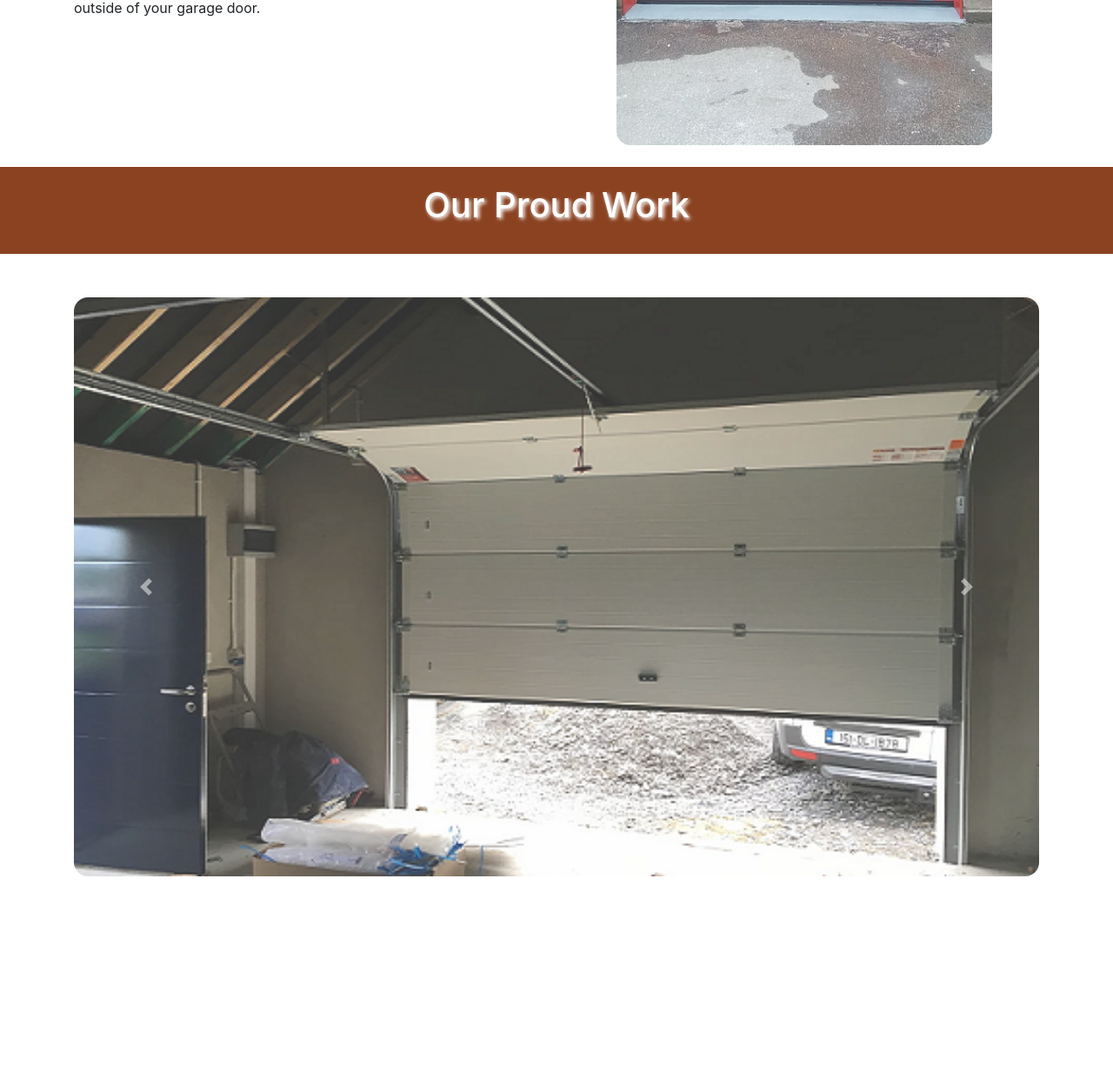
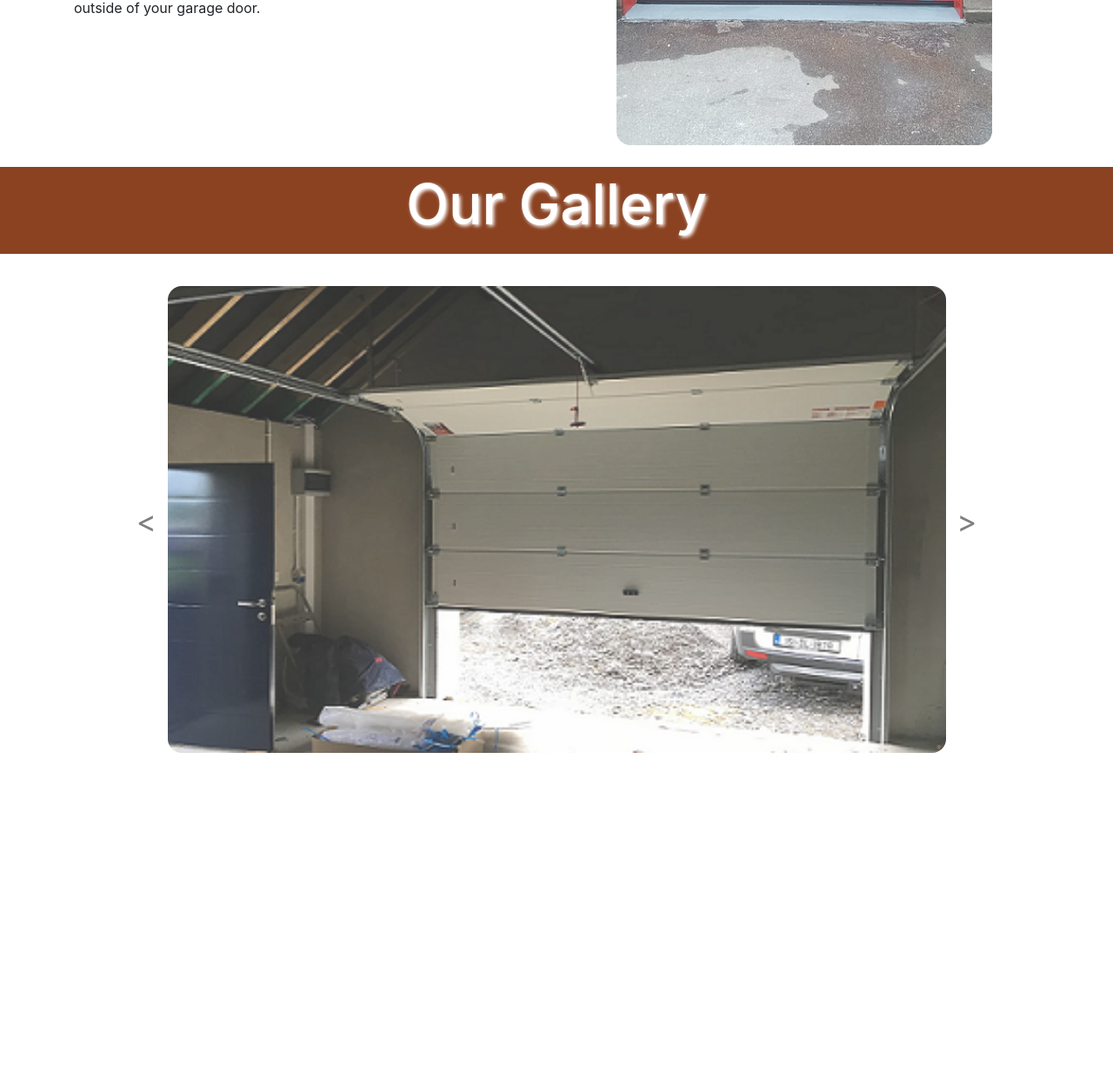
Before and after one commit to Tavilazar2020/Garage_Doors_Solutions, a PHP site: page / in a window 1280 px wide. Shown: the part 2203-3451 px from the top of the page at 87% size. Run offline with PHP 8.4, Linux system fonts and the light colour scheme; some libraries are stand-ins or nearby versions.

Commit message:
carrousel fix
carrousel fix

```diff
--- a/css/style.css
+++ b/css/style.css
@@ -66,7 +66,7 @@
 
 }
 
-.section-1{
+#section-1{
 
     padding: 5vmin 0;
 }
@@ -83,11 +83,12 @@
 .h1_Gallery{
 
     text-align: center;
+    font-size:400%;
     justify-content: center;
     width: 100%;
     height: 100px;
-    margin-bottom: 2%;
-    padding-top: 20px;
+    margin-bottom: 1%;
+    padding-top: 5px;
     margin-top: 2%;
     background-color: rgb(138, 66, 33);
     color: white;
@@ -95,8 +96,29 @@
 
 }
 
-.carousel .slide{
+.carousel-inner {
 
-width: fit-content;
+margin: auto;
+}
 
+.carousel-control-prev-icon,
+.carousel-control-next-icon {
+  height: 50px;
+  width: 50px;
+  outline: black;
+  background-size: 50%, 50%;
+  background-image: none;
 }
+
+.carousel-control-next-icon:after
+{
+  content: '>';
+  font-size: 35px;
+  color: black;
+}
+
+.carousel-control-prev-icon:after {
+  content: '<';
+  font-size: 35px;
+  color: black;
+}
--- a/index.html
+++ b/index.html
@@ -33,7 +33,7 @@
                             <a class="nav-link" href="#">Products |</a>
                         </li>
                         <li class="nav-item">
-                            <a class="nav-link" href="#">Support and services |</a>
+                            <a class="nav-link" href="#section-1">Support and services |</a>
                         </li>
                         <li class="nav-item">
                             <a class="nav-link" href="#section-3">Gallery |</a>
@@ -59,7 +59,7 @@
     <main>
 
         <!-- Section 1 -->
-        <section class="section-1">
+        <section id="section-1">
 
             <div class="div container text-center">
                 <div class="row">
@@ -150,12 +150,12 @@
 
 
         <section id="section-3">
-            <h1 class="h1_Gallery"> Our Proud Work</h1><br>
+            <h1 class="h1_Gallery"> Our Gallery</h1><br>
 
             <div class="div container text-center">
 
-                    <div id="carouselExampleControls" class="carousel slide" data-ride="carousel">
-                        <div class="carousel-inner">
+                    <div id="carouselExampleControls" class="carousel slide " data-ride="carousel">
+                        <div class="carousel-inner col-md-10 ">
                             <div class="carousel-item active" data-interval="2000">
                                 <img src="images\Carrousel\5.PNG" class="d-block w-100" alt="...">
                             </div>
@@ -244,15 +244,11 @@
                                 <img src="images\Carrousel\33.PNG" class="d-block w-100" alt="...">
                             </div>
                         </div>
-                        <a class="carousel-control-prev" href="#carouselExampleControls" role="button"
-                            data-slide="prev">
-                            <span class="carousel-control-prev-icon" aria-hidden="true"></span>
-                            <span class="sr-only">Previous</span>
+                        <a class="carousel-control-prev" href="#carouselExampleControls" role="button" data-slide="prev">
+                            <span class="carousel-control-prev-icon" aria-hidden="true"></span><span class="sr-only">Previous</span>
                         </a>
-                        <a class="carousel-control-next" href="#carouselExampleControls" role="button"
-                            data-slide="next">
-                            <span class="carousel-control-next-icon" aria-hidden="true"></span>
-                            <span class="sr-only">Next</span>
+                        <a class="carousel-control-next" href="#carouselExampleControls" role="button"data-slide="next">
+                            <span class="carousel-control-next-icon" aria-hidden="true"></span> <span class="sr-only">Next</span>
                         </a>
                     </div>
 
```
Also changed, not shown: images/Carrousel/5.PNG, images/Carrousel/6.PNG.
